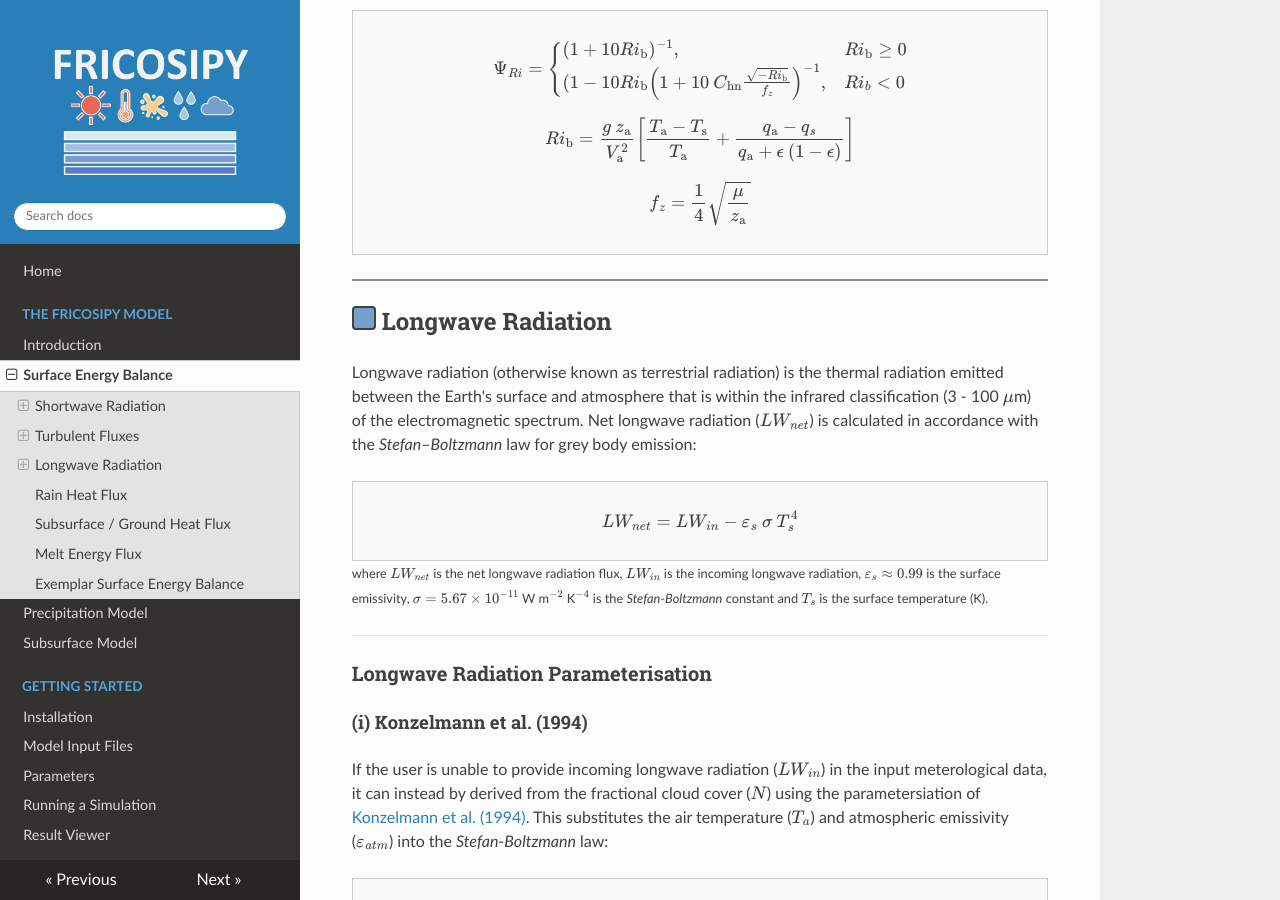
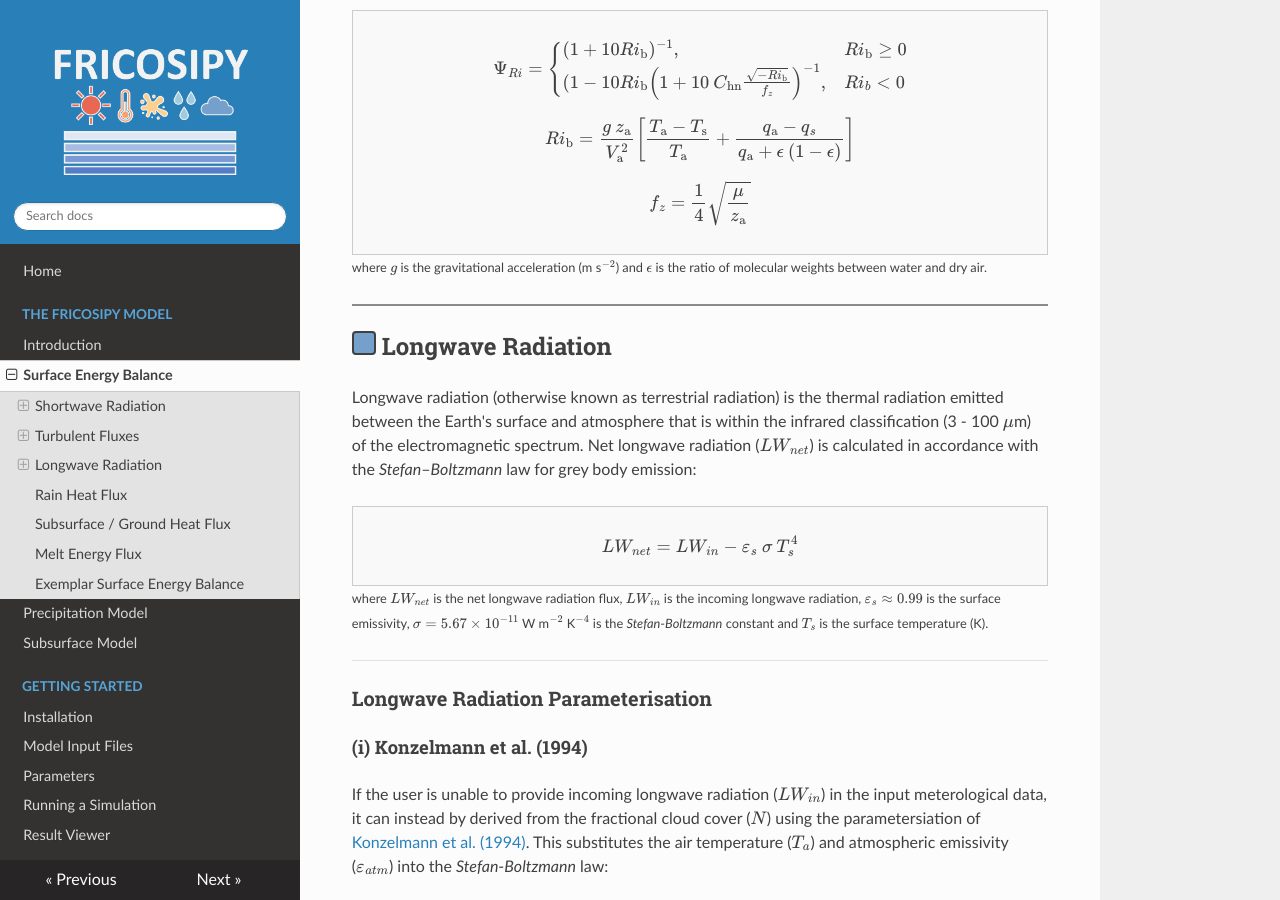
Before and after one commit to MarcusGastaldello/FRICOSIPY, an MkDocs documentation site: the page built from docs/surface_energy_balance.md, in a window 1280 px wide and 900 px high, scrolled down 4172 px. Built offline with MkDocs 1.6.1, drawn with Linux system fonts in a browser that asks for light colours; nearby versions of some CDN libraries.

Commit message:
Update surface_energy_balance.md

```diff
--- a/docs/surface_energy_balance.md
+++ b/docs/surface_energy_balance.md
@@ -171,6 +171,7 @@ $$
 f_{z} = \frac{1}{4} \sqrt{\frac{\mu}{z_\text{a}}}
 $$
 </div>
+<small>where $g$ is the gravitational acceleration (m s$^{-2}$) and $\epsilon$ is the ratio of molecular weights between water and dry air.</small>
 
 <hr style="height:2px; background-color:#8b8b8b; border:none;" />
 
```
